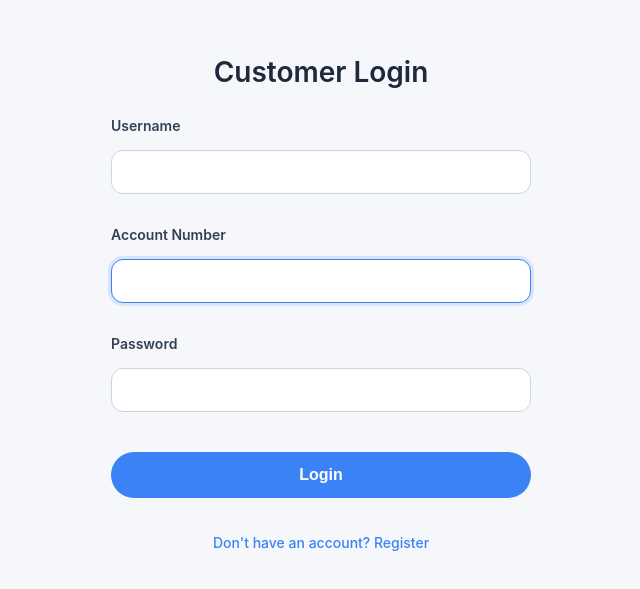
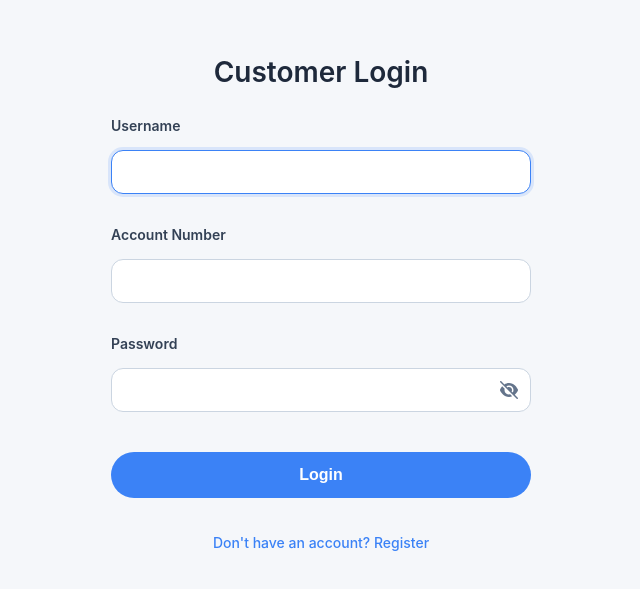
Before and after one commit to gumani-38/APDS7111w_POE, a React (Create React App) app in the folder frontend/: page / in a window 1280 px wide. Shown: the part 117-706 px from the top of the page, without its empty margins (319-959 px from the left). Built offline with nearby package versions, Linux system fonts and the light colour scheme; no server answers.

Commit message:
added the password visiblity toggler

```diff
--- a/frontend/package.json
+++ b/frontend/package.json
@@ -3,6 +3,11 @@
   "version": "0.1.0",
   "private": true,
   "dependencies": {
+    "@fortawesome/fontawesome-svg-core": "^7.2.0",
+    "@fortawesome/free-brands-svg-icons": "^7.2.0",
+    "@fortawesome/free-regular-svg-icons": "^7.2.0",
+    "@fortawesome/free-solid-svg-icons": "^7.2.0",
+    "@fortawesome/react-fontawesome": "^3.3.1",
     "@testing-library/jest-dom": "^5.16.5",
     "@testing-library/react": "^13.4.0",
     "@testing-library/user-event": "^13.5.0",
--- a/frontend/src/pages/Auth.css
+++ b/frontend/src/pages/Auth.css
@@ -54,6 +54,19 @@ body {
 
 .form-group {
   margin-bottom: 24px;
+}
+.form-group.password-group {
+  position: relative;
+}
+.form-group.password-group .password-toggle-btn {
+  position: absolute;
+  right: 12px;
+  top: 65%;
+  transform: translateY(-50%);
+  background: none;
+  border: none;
+  cursor: pointer;
+  color: #64748b;
 }
 
 .form-group label {
--- a/frontend/src/pages/CustomerLogin.js
+++ b/frontend/src/pages/CustomerLogin.js
@@ -10,6 +10,8 @@ import "./Auth.css";
 import axios from "axios";
 import { UserContext } from "../context/UserContext";
 import toast from "react-hot-toast";
+import { FontAwesomeIcon } from "@fortawesome/react-fontawesome";
+import { faEye, faEyeSlash } from "@fortawesome/free-solid-svg-icons"; // Added explicit icon imports
 
 const CustomerLogin = () => {
   const [username, setUsername] = useState("");
@@ -19,7 +21,9 @@ const CustomerLogin = () => {
   const [errors, setErrors] = useState({});
   const [error, setError] = useState("");
   const [isSubmitting, setIsSubmitting] = useState(false);
+  const [isPasswordVisible, setIsPasswordVisible] = useState(false);
   const navigate = useNavigate();
+
   useEffect(() => {
     if (ready && user) {
       navigate("/customer-dashboard");
@@ -41,6 +45,7 @@ const CustomerLogin = () => {
     setErrors((prev) => ({ ...prev, password: "" }));
     setError("");
   };
+
   const handleAccountNumberChange = (value) => {
     setAccountNumber(sanitizers.digits(value, 10));
     setErrors((prev) => ({ ...prev, accountNumber: "" }));
@@ -70,7 +75,7 @@ const CustomerLogin = () => {
         accountNumber,
         password,
       });
-      await fetchProfile(); // Refresh user profile after login
+      await fetchProfile();
       setError("");
       toast.success("Login successful!");
       navigate("/customer-dashboard");
@@ -92,7 +97,6 @@ const CustomerLogin = () => {
             {error}
           </div>
         )}
-        {/* {step === "password" ? ( */}
         <form onSubmit={handlePasswordSubmit} noValidate>
           <div className="form-group">
             <label htmlFor="username">Username</label>
@@ -108,33 +112,45 @@ const CustomerLogin = () => {
               <span className="field-error">{errors.username}</span>
             )}
           </div>
+
           <div className="form-group">
-            <label htmlFor="username">Account Number</label>
+            <label htmlFor="accountNumber">Account Number</label>
             <input
               id="accountNumber"
               type="text"
               value={accountNumber}
               onChange={(e) => handleAccountNumberChange(e.target.value)}
               required
-              autoFocus
             />
             {errors.accountNumber && (
               <span className="field-error">{errors.accountNumber}</span>
             )}
           </div>
-          <div className="form-group">
+
+          <div className="form-group password-group">
             <label htmlFor="password">Password</label>
+            <div className="password-input-wrapper">
               <input
                 id="password"
-              type="password"
+                type={isPasswordVisible ? "text" : "password"}
                 value={password}
                 onChange={(e) => handlePasswordChange(e.target.value)}
                 required
               />
+              <span
+                className="password-toggle-btn"
+                onClick={() => setIsPasswordVisible((prev) => !prev)}
+              >
+                <FontAwesomeIcon
+                  icon={isPasswordVisible ? faEye : faEyeSlash}
+                />
+              </span>
+            </div>
             {errors.password && (
               <span className="field-error">{errors.password}</span>
             )}
           </div>
+
           <button type="submit" className="auth-button" disabled={isSubmitting}>
             {isSubmitting ? "Logging in..." : "Login"}
           </button>
--- a/frontend/src/pages/CustomerRegister.js
+++ b/frontend/src/pages/CustomerRegister.js
@@ -9,6 +9,8 @@ import {
 import "./Auth.css";
 import axios from "axios";
 import toast from "react-hot-toast";
+import { FontAwesomeIcon } from "@fortawesome/react-fontawesome";
+import { faEye, faEyeSlash } from "@fortawesome/free-solid-svg-icons";
 
 const CustomerRegister = () => {
   const [form, setForm] = useState({
@@ -22,6 +24,7 @@ const CustomerRegister = () => {
   const [errors, setErrors] = useState({});
   const [error, setError] = useState("");
   const [isSubmitting, setIsSubmitting] = useState(false);
+  const [isPasswordVisible, setIsPasswordVisible] = useState(false);
   const navigate = useNavigate();
 
   const sanitizeField = (name, value) => {
@@ -143,16 +146,26 @@ const CustomerRegister = () => {
               <span className="field-error">{errors.username}</span>
             )}
           </div>
-          <div className="form-group">
+          <div className="form-group password-group">
             <label htmlFor="password">Password</label>
+            <div className="password-input-wrapper">
               <input
                 id="password"
                 name="password"
-              type="password"
+                type={isPasswordVisible ? "text" : "password"}
                 value={form.password}
                 onChange={handleChange}
                 required
               />
+              <span
+                className="password-toggle-btn"
+                onClick={() => setIsPasswordVisible((prev) => !prev)}
+              >
+                <FontAwesomeIcon
+                  icon={isPasswordVisible ? faEye : faEyeSlash}
+                />
+              </span>
+            </div>
             {errors.password && (
               <span className="field-error">{errors.password}</span>
             )}
--- a/frontend/src/pages/EmployeeLogin.js
+++ b/frontend/src/pages/EmployeeLogin.js
@@ -8,13 +8,15 @@ import {
 import "./Auth.css";
 import axios from "axios";
 import { EmployeeContext } from "../context/EmployeeContext";
-
+import { FontAwesomeIcon } from "@fortawesome/react-fontawesome";
+import { faEye, faEyeSlash } from "@fortawesome/free-solid-svg-icons"; // Added explicit icon imports
 const EmployeeLogin = () => {
   const [username, setUsername] = useState("");
   const [password, setPassword] = useState("");
   const [errors, setErrors] = useState({});
   const [error, setError] = useState("");
   const [isSubmitting, setIsSubmitting] = useState(false);
+  const [isPasswordVisible, setIsPasswordVisible] = useState(false);
   const { employee, ready, fetchProfile } = useContext(EmployeeContext);
   const navigate = useNavigate();
 
@@ -89,15 +91,25 @@ const EmployeeLogin = () => {
               <span className="field-error">{errors.username}</span>
             )}
           </div>
-          <div className="form-group">
-            <label htmlFor="employeePassword">Password</label>
-            <input
-              id="employeePassword"
-              type="password"
-              value={password}
-              onChange={(e) => handlePasswordChange(e.target.value)}
-              required
-            />
+          <div className="form-group password-group">
+            <label htmlFor="password">Password</label>
+            <div className="password-input-wrapper">
+              <input
+                id="password"
+                type={isPasswordVisible ? "text" : "password"}
+                value={password}
+                onChange={(e) => handlePasswordChange(e.target.value)}
+                required
+              />
+              <span
+                className="password-toggle-btn"
+                onClick={() => setIsPasswordVisible((prev) => !prev)}
+              >
+                <FontAwesomeIcon
+                  icon={isPasswordVisible ? faEye : faEyeSlash}
+                />
+              </span>
+            </div>
             {errors.password && (
               <span className="field-error">{errors.password}</span>
             )}
```
Also changed, not shown: 1 other file (tests, documents, lock files or other folders). Lines whose indentation alone changed are shown as unchanged.
